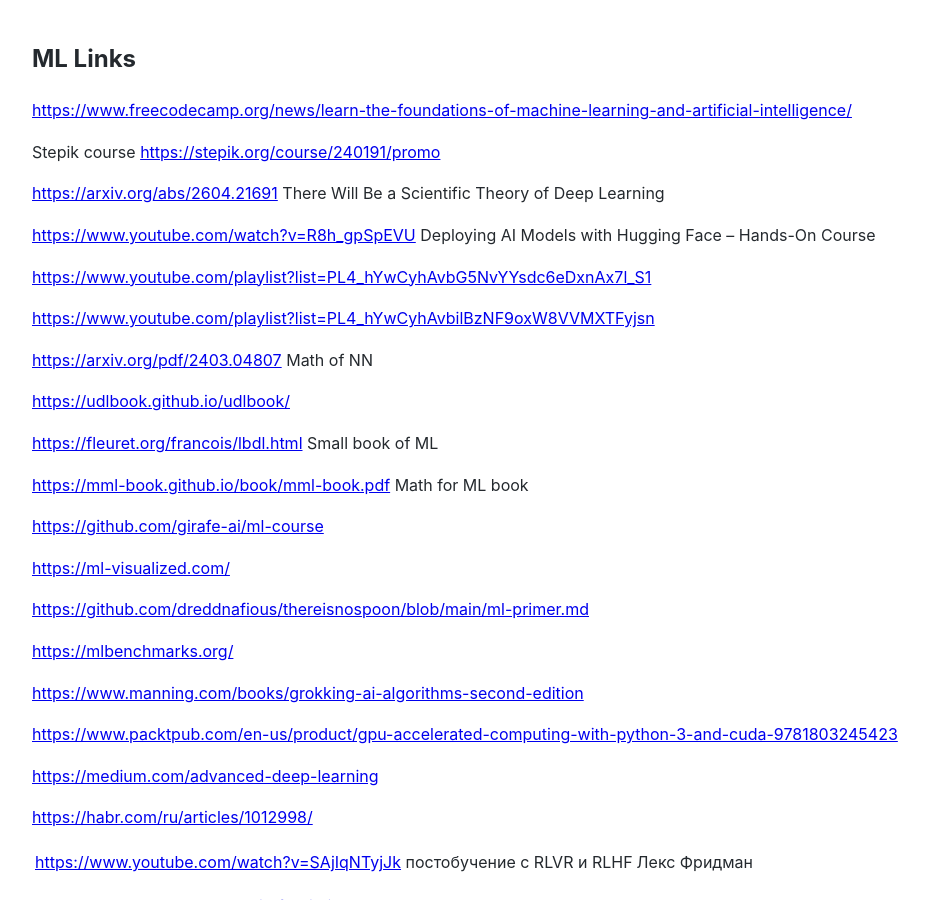
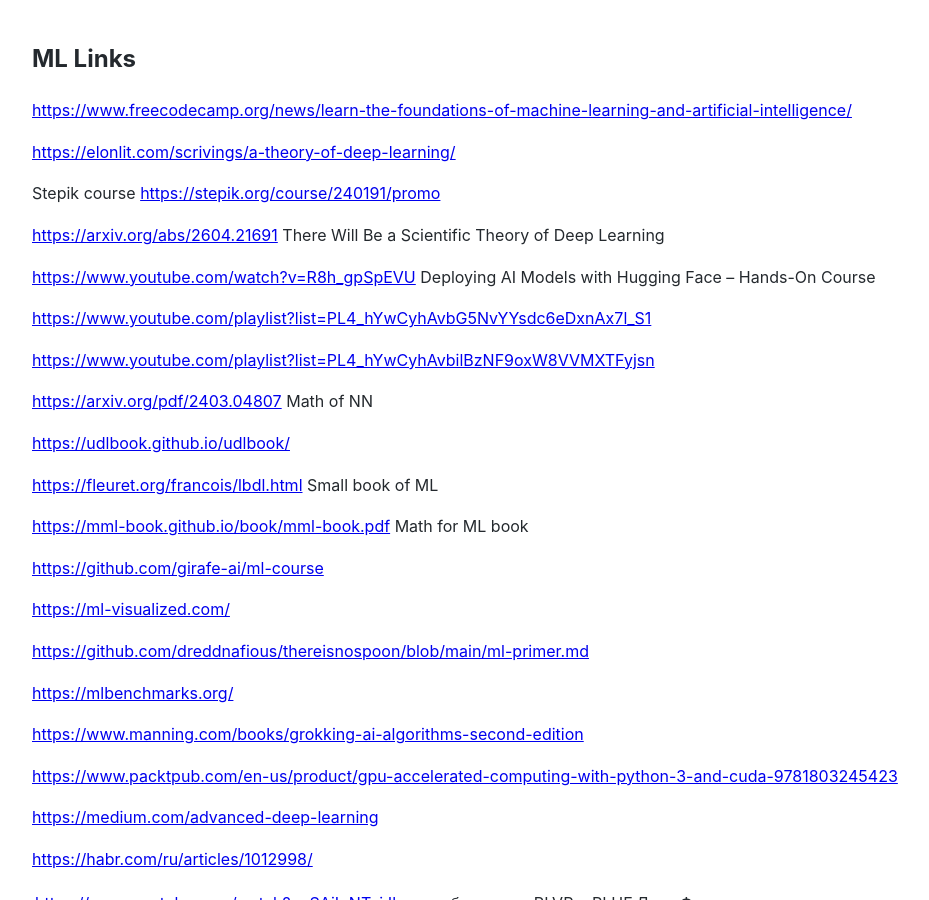
Before and after one commit to Michael-Lubinsky/michael-lubinsky.github.com, a Jekyll site: the page built from ml/mamba.md, in a window 1280 px wide and 900 px high. Shown: the whole window, without its empty margins (158-1087 px from the left). Built offline with Jekyll 4.4.1, drawn with Linux system fonts in a browser that asks for light colours; our own code applies the rules of GitHub Pages for plain Markdown files.

Commit message:
Update mamba.md

```diff
--- a/ml/mamba.md
+++ b/ml/mamba.md
@@ -1,6 +1,8 @@
 ## ML Links
 
 <https://www.freecodecamp.org/news/learn-the-foundations-of-machine-learning-and-artificial-intelligence/>
+
+<https://elonlit.com/scrivings/a-theory-of-deep-learning/>
 
 Stepik course
 <https://stepik.org/course/240191/promo>
```
